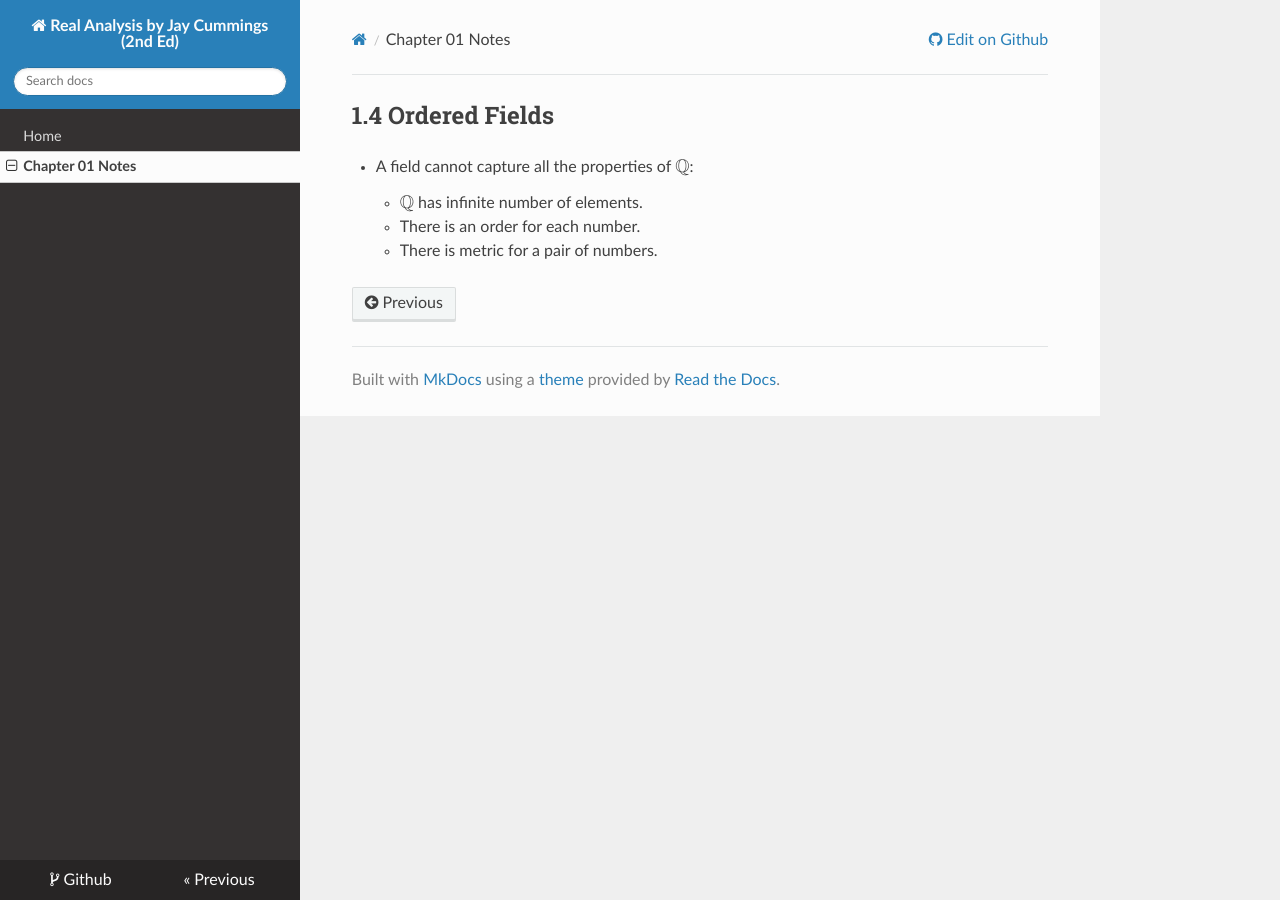
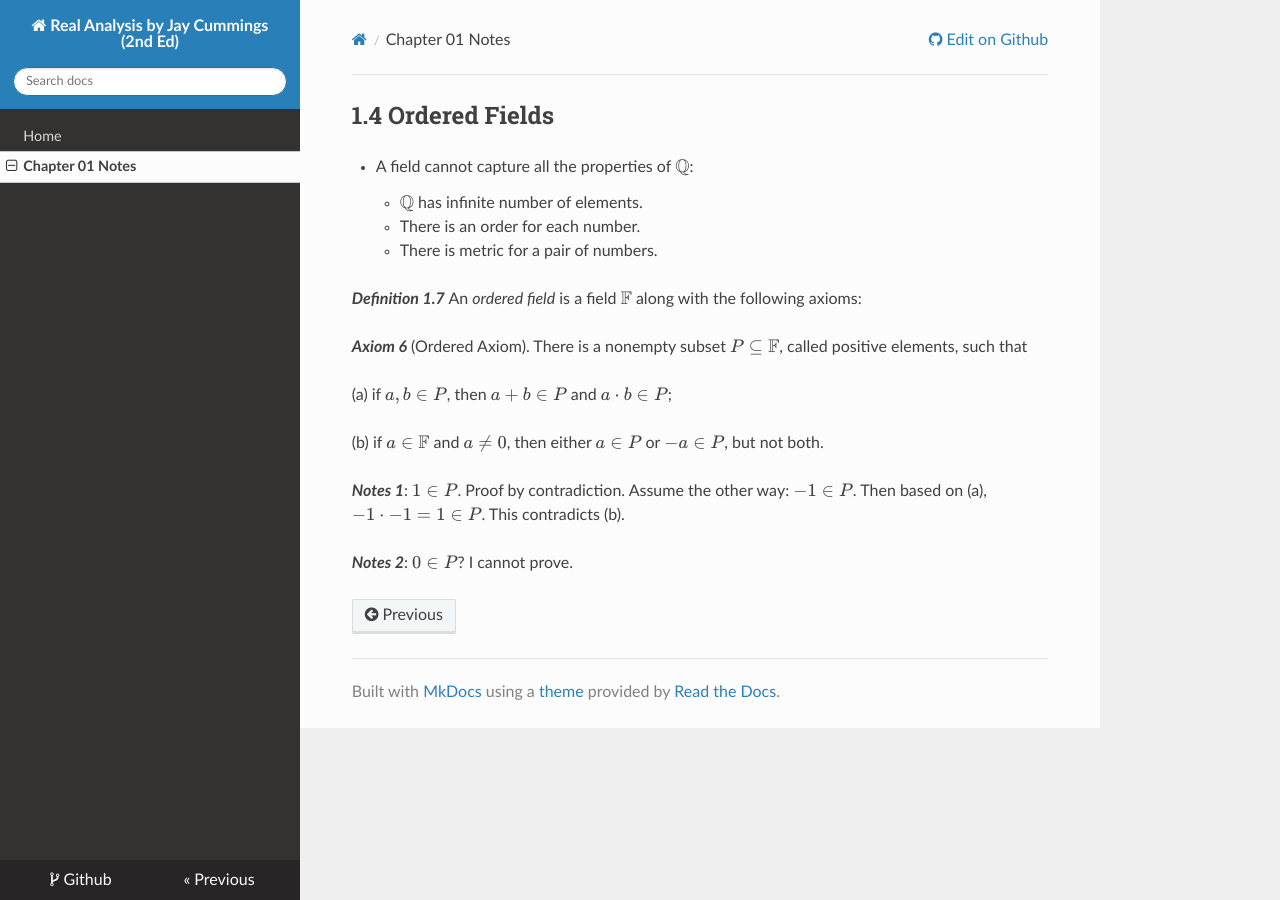
Before and after one commit to eroicaleo/cummings-real-analysis-2nd, an MkDocs documentation site: the page built from docs/ch01notes.md, in a window 1280 px wide. Built offline with MkDocs 1.6.1, drawn with Linux system fonts in a browser that asks for light colours; nearby versions of some CDN libraries; formulas are drawn with MathJax 3.

Commit message:
updates ch01notes

```diff
--- a/docs/ch01notes.md
+++ b/docs/ch01notes.md
@@ -5,3 +5,15 @@
     * $\mathbb{Q}$ has infinite number of elements.
     * There is an order for each number.
     * There is metric for a pair of numbers.
+
+***Definition 1.7*** An _ordered field_ is a field $\mathbb{F}$ along with the following axioms:
+
+***Axiom 6*** (Ordered Axiom). There is a nonempty subset $P \subseteq \mathbb{F}$, called positive elements, such that
+
+(a) if $a, b \in P$, then $a + b \in P$ and $a \cdot b \in P$;
+
+(b) if $a \in \mathbb{F}$ and $a \neq 0$, then either $a \in P$ or $-a \in P$, but not both.
+
+***Notes 1***: $1 \in P$. Proof by contradiction. Assume the other way: $-1 \in P$. Then based on (a), $-1 \cdot -1 = 1 \in P$. This contradicts (b).
+
+***Notes 2***: $0 \in P$? I cannot prove.
```
